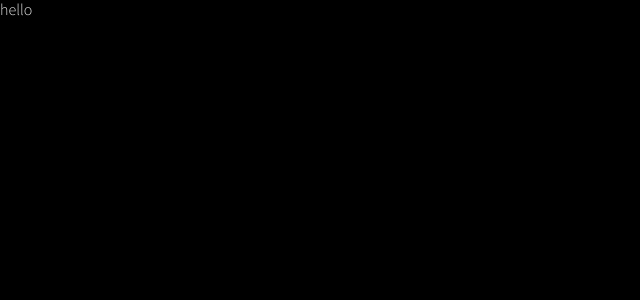
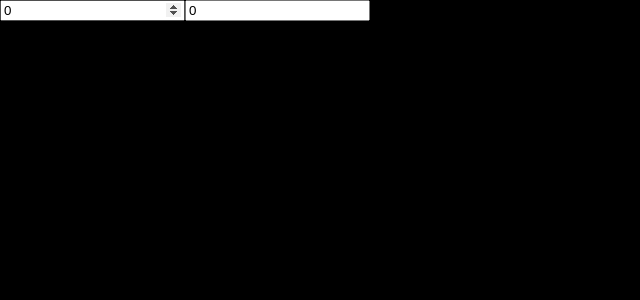
Before and after one commit to dong53358/trello-clone, a React (Create React App) app: page / in a window 1280 px wide. Shown: the top 300 px of the page, without its empty margins (0-640 px from the left). Built offline with nearby package versions, Linux system fonts and the light colour scheme.

Commit message:
get selectors and set selectors

```diff
--- a/package.json
+++ b/package.json
@@ -11,6 +11,7 @@
     "@types/react": "^18.0.14",
     "@types/react-dom": "^18.0.5",
     "react": "^18.2.0",
+    "react-beautiful-dnd": "^13.1.0",
     "react-dom": "^18.2.0",
     "react-scripts": "5.0.1",
     "recoil": "^0.7.4",
--- a/src/App.tsx
+++ b/src/App.tsx
@@ -1,7 +1,32 @@
 import React from "react";
+import { useRecoilState, useRecoilValue } from "recoil";
+import { hoursSelector, minutesState } from "./atoms";
 
 function App() {
-  return <div>hello</div>;
+  const [minutes, setMinutes] = useRecoilState(minutesState);
+  const [hours, setHours] = useRecoilState(hoursSelector);
+  const onMinutesChange = (event: React.FormEvent<HTMLInputElement>) => {
+    setMinutes(+event.currentTarget.value);
+  };
+  const onHoursChansge = (event: React.FormEvent<HTMLInputElement>) => {
+    setHours(+event.currentTarget.value);
+  };
+  return (
+    <div>
+      <input
+        value={minutes}
+        onChange={onMinutesChange}
+        type="number"
+        placeholder="Minutes"
+      ></input>
+      <input
+        onChange={onHoursChansge}
+        value={hours}
+        type="number"
+        placeholder="Hours"
+      ></input>
+    </div>
+  );
 }
 
 export default App;
--- a/src/atoms.tsx
+++ b/src/atoms.tsx
@@ -1 +1,18 @@
 import { atom, selector } from "recoil";
+
+export const minutesState = atom({
+  key: "minutes",
+  default: 0,
+});
+
+export const hoursSelector = selector<number>({
+  key: "hours",
+  get: ({ get }) => {
+    const minutes = get(minutesState);
+    return minutes / 60;
+  },
+  set: ({ set }, newValue) => {
+    const minutes = Number(newValue) * 60;
+    set(minutesState, minutes);
+  },
+});
```
Also changed, not shown: src/index.tsx (+8 -5 lines), 1 other file (tests, documents, lock files or other folders).
